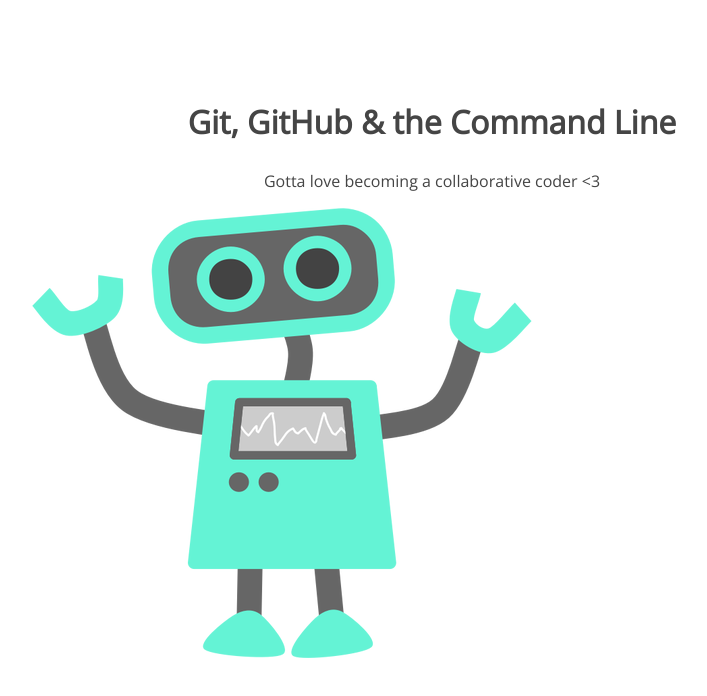
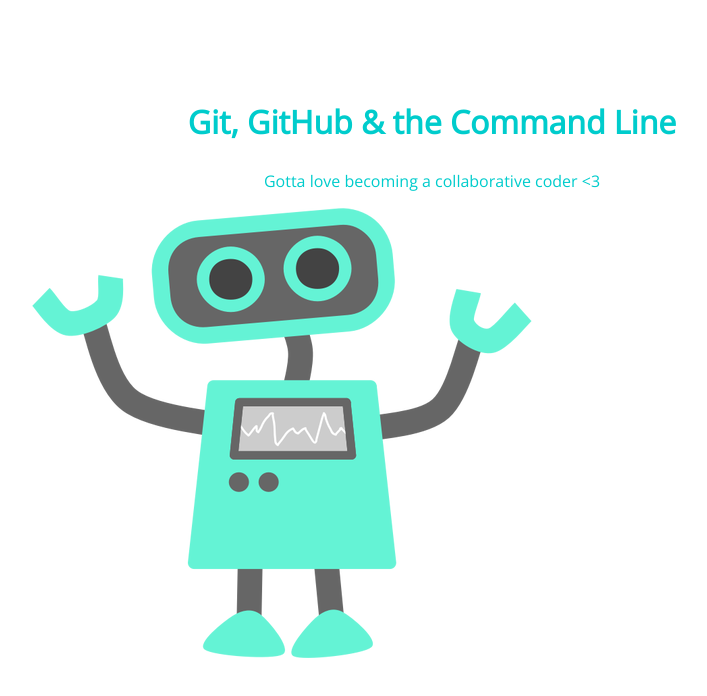
Before and after one commit to boeschthomas/105-project, a plain HTML site: page index.html in a window 1280 px wide. Shown: the whole page, without its empty margins (208-915 px from the left). Drawn offline with nearby package versions, Linux system fonts and the light colour scheme.

Commit message:
header color change

```diff
--- a/css/style.css
+++ b/css/style.css
@@ -5,7 +5,7 @@ section {
 section h1,
 section p {
 	text-align: center;
-	color: #454545;
+	color: #00cccc;
 }
 section h1 {
 	font: 32px 'Open Sans';
```
Also changed, not shown: 1 other file.
